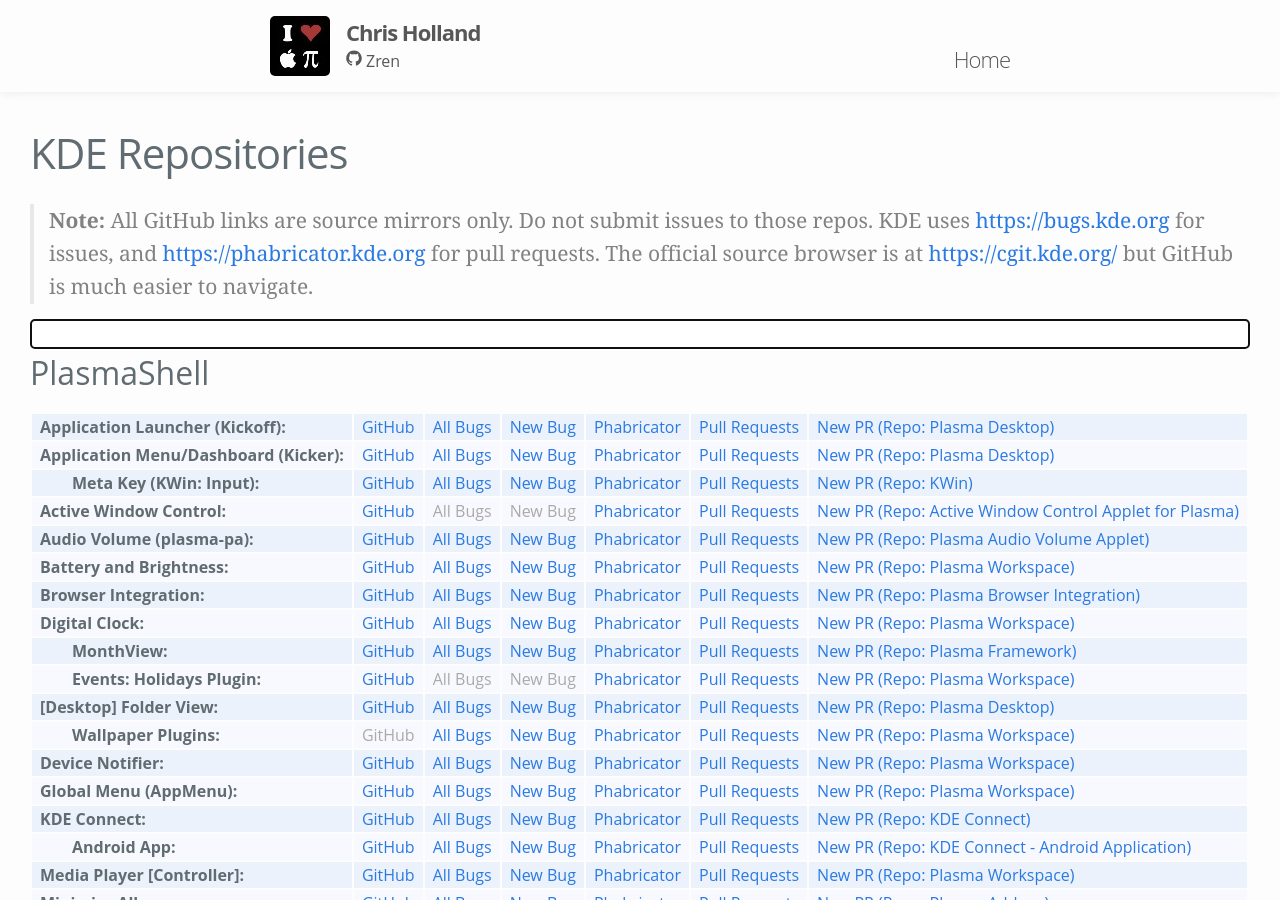
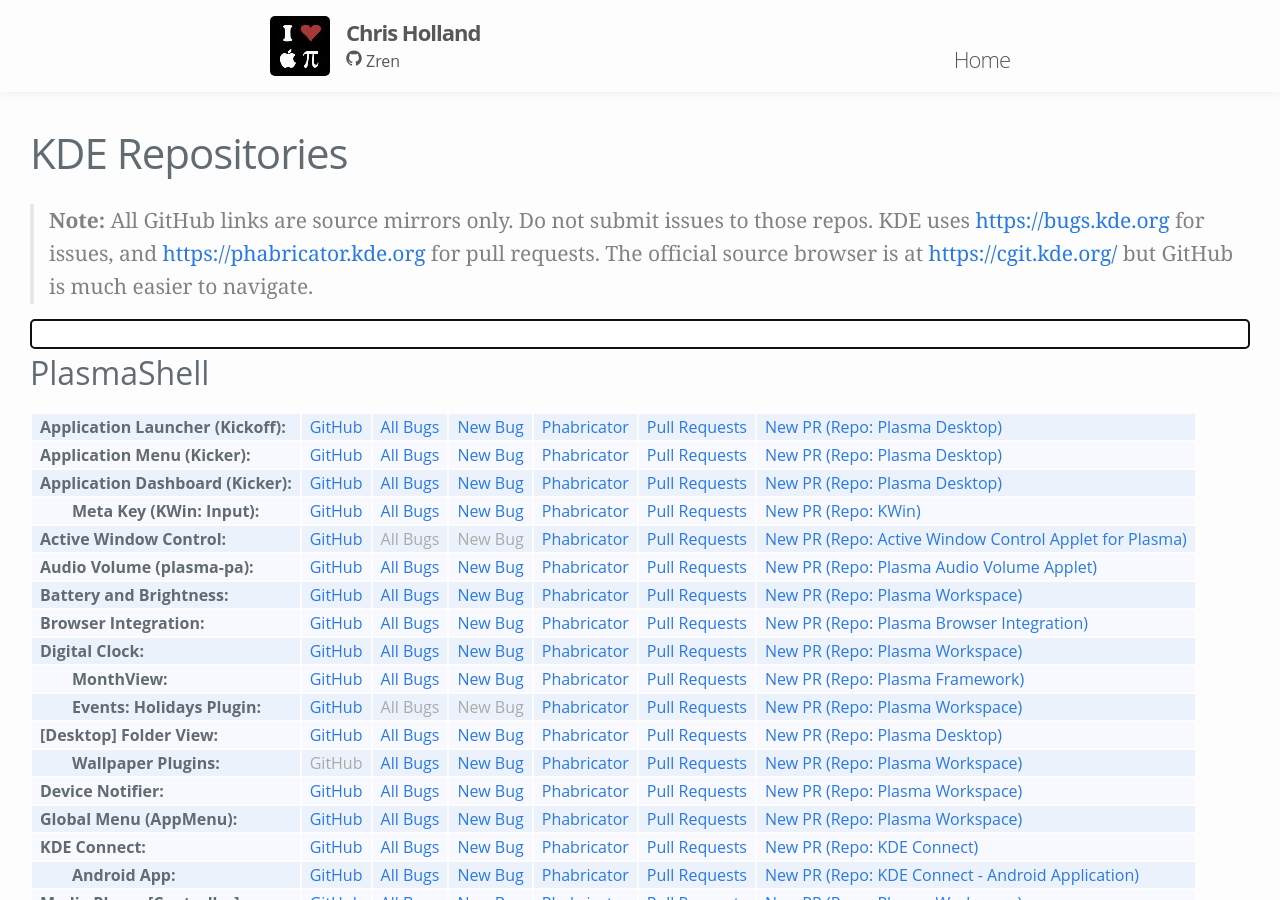
Before and after one commit to Zren/zren.github.io, a Jekyll site: the page built from kde_repos.md, in a window 1280 px wide and 900 px high. Built offline with Jekyll 4.4.1, drawn with Linux system fonts in a browser that asks for light colours.

Commit message:
Application Dashboard has it's own bug category in kdeplasma-addons

```diff
--- a/kde_repos.md
+++ b/kde_repos.md
@@ -156,9 +156,16 @@
 	</tr>
 	<tr>
 		{% include kdeRepoDesktop.html
-			repoName='Application Menu/Dashboard (Kicker)'
+			repoName='Application Menu (Kicker)'
 			githubLink='https://github.com/KDE/plasma-desktop/blob/master/applets/kicker'
 			product='plasmashell&component=Application%20Menu%20%28Kicker%29'
+		%}
+	</tr>
+	<tr>
+		{% include kdeRepoDesktop.html
+			repoName='Application Dashboard (Kicker)'
+			githubLink='https://github.com/KDE/plasma-desktop/blob/master/applets/kicker'
+			product='kdeplasma-addons&component=Application%20Dashboard'
 		%}
 	</tr>
 	<tr class="indent">
```
